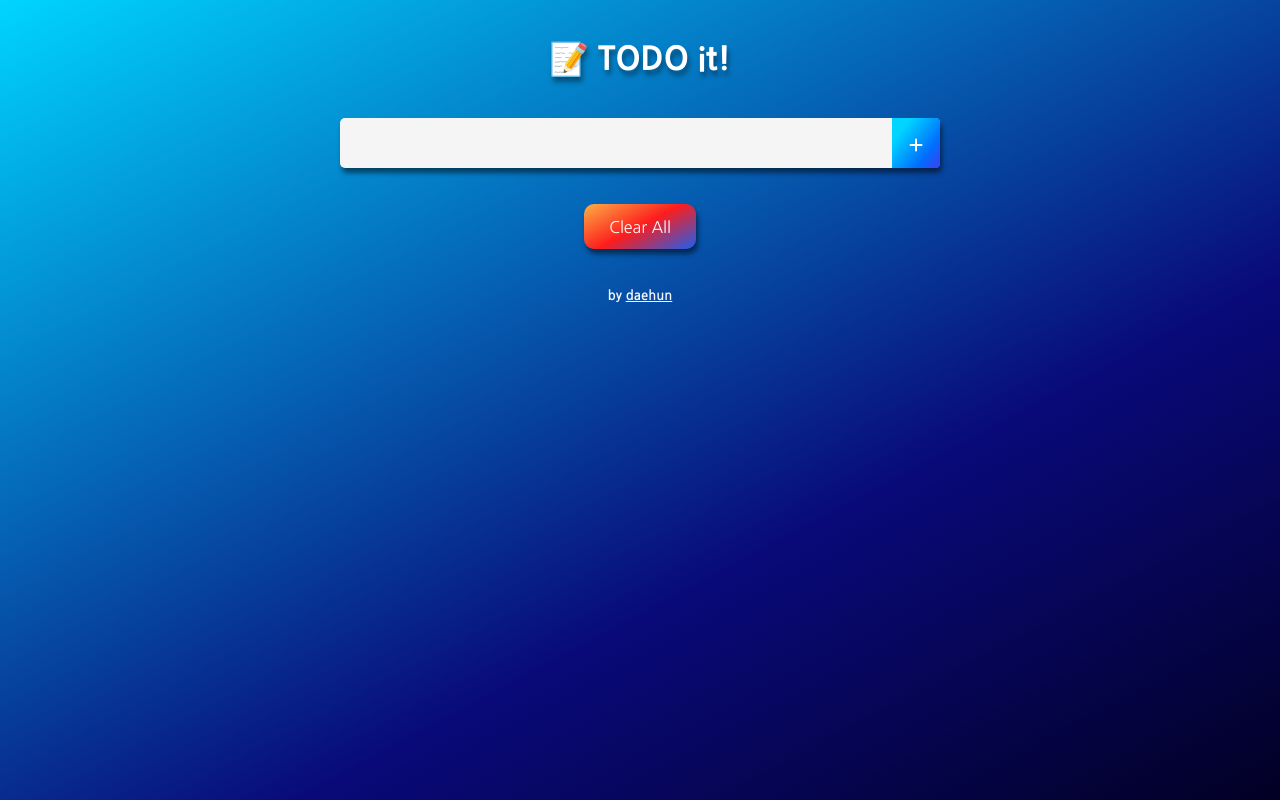
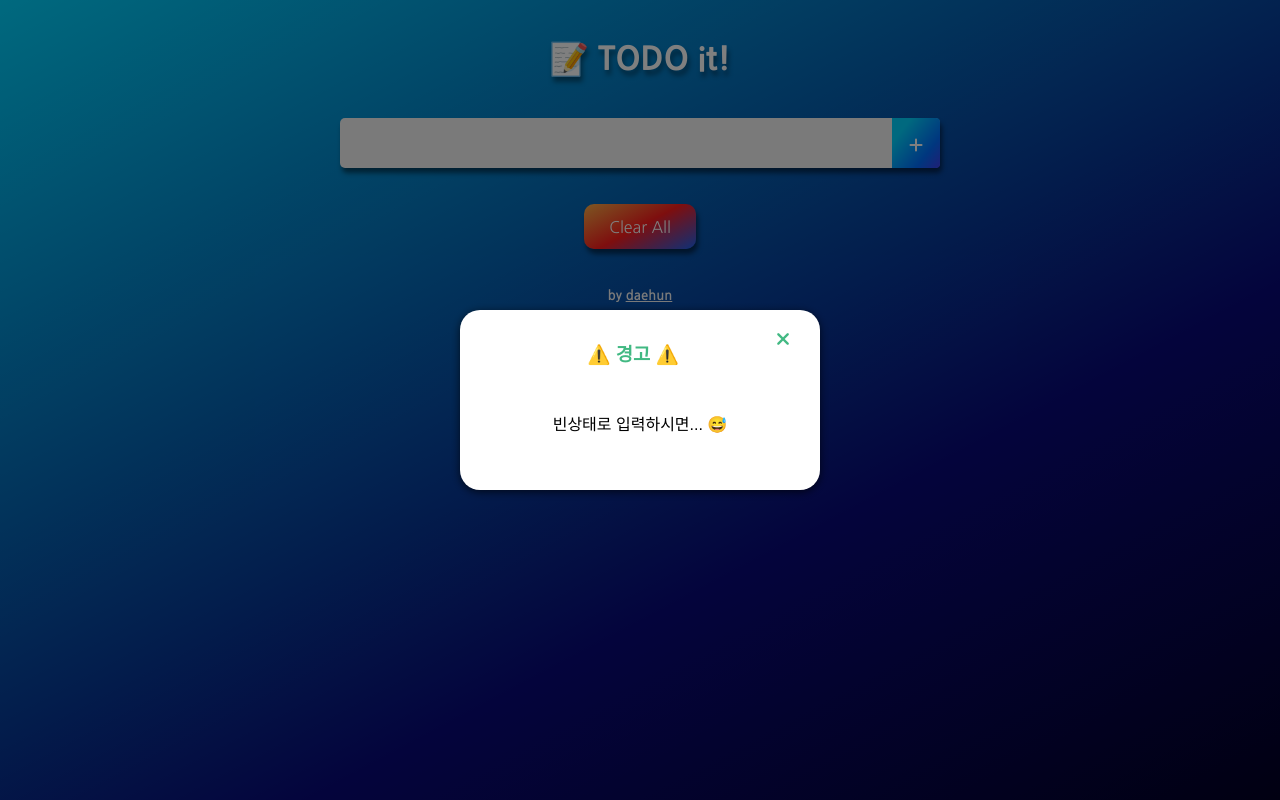
Before and after one commit to DaehunGwak/vue-todo, a Vue app: page / in a window 1280 px wide. Both pictures are taken after a click on the element 916 px from the left and 143 px from the top of the page. Built offline with nearby package versions, Linux system fonts and the light colour scheme.

Commit message:
Add modal when to input empty string

```diff
--- a/src/App.vue
+++ b/src/App.vue
@@ -98,7 +98,7 @@ body {
   -moz-osx-font-smoothing: grayscale;
 }
 input {
-  font-family: Avenir, 'Nanum Gothic', Helvetica, Arial, sans-serif;
+  font-family: 'Nanum Gothic';
   border-style: solid;
   width: inherit;
 }
--- a/src/components/TodoInput.vue
+++ b/src/components/TodoInput.vue
@@ -5,20 +5,35 @@
       <i class="fas fa-plus addBtn"></i>
     </span>
 
+    <modal v-if="showModal">
+      <h3 slot="header">
+        ⚠️ 경고 ⚠️
+        <i class="fas fa-times closeModalBtn" @click="showModal = false"></i>
+      </h3>
+      <div slot="body">빈상태로 입력하시면... 😅</div>
+      <span slot="footer"></span>
+    </modal>
   </div>
 </template>
 
 <script>
+import Modal from "./common/Modal.vue";
+
 export default {
   name: 'TodoInput',
+  components: {
+    Modal,
+  },
   data() {
     return {
       newTodoItem: '',
+      showModal: false,
     };
   },
   methods: {
     addTodo() {
       if (!this.newTodoItem) {
+        this.showModal = true;
         return;
       }
       this.$emit('addTodoItem', this.newTodoItem);
@@ -27,7 +42,7 @@ export default {
     clearInput() {
       this.newTodoItem = '';
     },
-  }
+  },
 }
 </script>
 
@@ -66,4 +81,9 @@ input:focus {
   color: white;
   vertical-align: middle;
 }
+
+.closeModalBtn {
+  color: #42b983;
+  float: right;
+}
 </style>
--- /dev/null
+++ b/src/components/common/Modal.vue
@@ -0,0 +1,105 @@
+<template>
+  <transition name="modal">
+    <div class="modal-mask">
+      <div class="modal-wrapper">
+        <div class="modal-container">
+
+          <div class="modal-header">
+            <slot name="header">
+              default header
+            </slot>
+          </div>
+
+          <div class="modal-body">
+            <slot name="body">
+              default body
+            </slot>
+          </div>
+
+
+          <div class="modal-footer">
+            <slot name="footer">
+              default footer
+              <button class="modal-default-button" @click="$emit('close')">
+                OK
+              </button>
+            </slot>
+          </div>
+
+        </div>
+      </div>
+    </div>
+  </transition>
+</template>
+
+<script>
+export default {
+
+}
+</script>
+
+<style>
+.modal-mask {
+  position: fixed;
+  z-index: 9998;
+  top: 0;
+  left: 0;
+  width: 100%;
+  height: 100%;
+  background-color: rgba(0, 0, 0, .5);
+  display: table;
+  transition: opacity .3s ease;
+}
+
+.modal-wrapper {
+  display: table-cell;
+  vertical-align: middle;
+}
+
+.modal-container {
+  width: 300px;
+  margin: 0px auto;
+  padding: 20px 30px;
+  background-color: #fff;
+  border-radius: 20px;
+  box-shadow: 0 2px 8px rgba(0, 0, 0, .66);
+  transition: all .3s ease;
+  font-family: Helvetica, Arial, sans-serif;
+}
+
+.modal-header h3 {
+  margin-top: 0;
+  color: #42b983;
+}
+
+.modal-body {
+  margin: 20px 0;
+}
+
+.modal-default-button {
+  float: right;
+}
+
+/*
+ * The following styles are auto-applied to elements with
+ * transition="modal" when their visibility is toggled
+ * by Vue.js.
+ *
+ * You can easily play with the modal transition by editing
+ * these styles.
+ */
+
+.modal-enter {
+  opacity: 0;
+}
+
+.modal-leave-active {
+  opacity: 0;
+}
+
+.modal-enter .modal-container,
+.modal-leave-active .modal-container {
+  -webkit-transform: scale(1.1);
+  transform: scale(1.1);
+}
+</style>
```
Also changed, not shown: note/04-improve-ux.md (added, +12 -0 lines), note/README.md.
